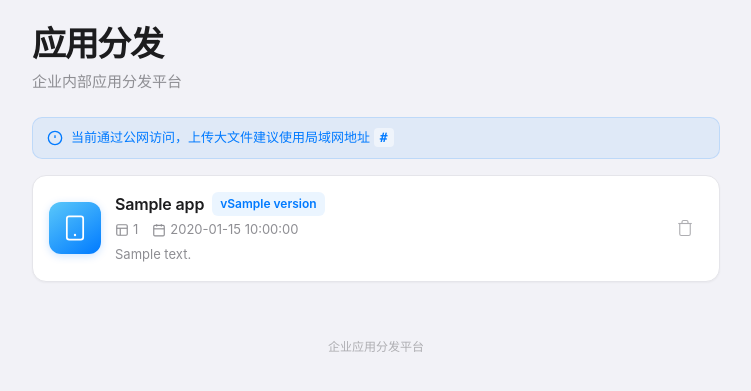
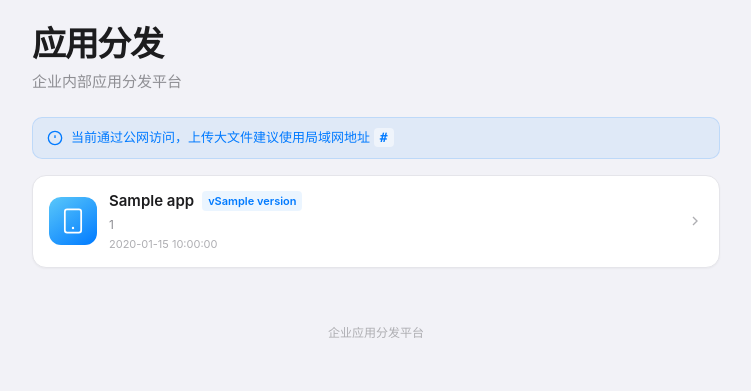
Before and after one commit to LinChengRain/localservice, a Python web app: template templates/index.html in a window 1280 px wide. Shown: the part 56-447 px from the top of the page, without its empty margins (264-1015 px from the left). Run offline with Jinja, Linux system fonts and the light colour scheme; the template is opened without the code that fills it: most values are stand-ins (such as "Sample title", 1, 10 or a date in 2020).

Commit message:
fix: 重新设计应用列表布局
- 重构为卡片式布局
- 时间、Bundle ID单行显示不换行
- 删除按钮仅局域网显示，移至卡片底部
- 移动端优化图标和间距

```diff
--- a/static/style.css
+++ b/static/style.css
@@ -272,120 +272,133 @@ body {
 .apps-list {
     display: flex;
     flex-direction: column;
-    gap: 0.625rem;
+    gap: 0.5rem;
 }
 
-.app-row {
+.app-card {
     background: var(--card);
     border-radius: var(--radius);
-    padding: 1rem;
+    box-shadow: var(--shadow-sm);
+    border: 0.5px solid var(--border);
+    overflow: hidden;
+}
+
+.app-card-main {
     display: flex;
     align-items: center;
-    gap: 0.875rem;
-    box-shadow: var(--shadow-sm);
-    border: 0.5px solid var(--border);
-    transition: var(--transition);
-    cursor: pointer;
+    gap: 0.75rem;
+    padding: 0.875rem 1rem;
     text-decoration: none;
     color: inherit;
+    transition: var(--transition);
 }
 
-.app-row:hover {
-    box-shadow: var(--shadow);
-    border-color: transparent;
+.app-card-main:hover {
+    background: var(--bg);
 }
 
-.app-row:active {
-    transform: scale(0.99);
-}
-
-.app-row-icon {
-    width: 52px;
-    height: 52px;
+.app-card-icon {
+    width: 48px;
+    height: 48px;
     flex-shrink: 0;
 }
 
-.app-row-icon img {
+.app-card-icon img {
     width: 100%;
     height: 100%;
     border-radius: 12px;
     object-fit: cover;
 }
 
-.app-row-default-icon {
+.app-card-icon-default {
     width: 100%;
     height: 100%;
-    background: linear-gradient(145deg, #5ac8fa 0%, #007aff 100%);
+    background: linear-gradient(145deg, #5ac8fa, #007aff);
     border-radius: 12px;
     display: flex;
     align-items: center;
     justify-content: center;
-    box-shadow: 0 2px 8px rgba(0,122,255,0.2);
 }
 
-.app-row-info {
+.app-card-content {
     flex: 1;
     min-width: 0;
 }
 
-.app-row-header {
+.app-card-top {
     display: flex;
     align-items: center;
     gap: 0.5rem;
     margin-bottom: 0.25rem;
 }
 
-.app-row-header h3 {
-    font-size: 1rem;
+.app-card-name {
+    font-size: 0.9375rem;
     font-weight: 600;
+    color: var(--text);
     white-space: nowrap;
     overflow: hidden;
     text-overflow: ellipsis;
-    letter-spacing: -0.01em;
+    margin: 0;
 }
 
-.app-badge {
+.app-card-version {
+    font-size: 0.6875rem;
+    font-weight: 600;
+    color: var(--primary);
     background: var(--primary-bg);
-    color: var(--primary);
-    padding: 0.1875rem 0.5rem;
-    border-radius: 6px;
-    font-size: 0.75rem;
-    font-weight: 600;
+    padding: 0.125rem 0.375rem;
+    border-radius: 4px;
     flex-shrink: 0;
 }
 
-.app-row-meta {
-    display: flex;
-    gap: 0.875rem;
-    flex-wrap: nowrap;
-    overflow: hidden;
-}
-
-.meta-item {
-    display: inline-flex;
-    align-items: center;
-    gap: 0.25rem;
-    font-size: 0.8125rem;
+.app-card-meta {
+    font-size: 0.75rem;
     color: var(--text-secondary);
     white-space: nowrap;
     overflow: hidden;
     text-overflow: ellipsis;
 }
 
-.app-row-desc {
-    font-size: 0.8125rem;
+.app-card-time {
+    font-size: 0.6875rem;
+    color: var(--text-tertiary);
+    margin-top: 0.125rem;
+}
+
+.app-card-arrow {
+    flex-shrink: 0;
+    color: var(--text-tertiary);
+}
+
+.app-card-actions {
+    padding: 0 1rem 0.75rem;
+}
+
+.btn-delete-sm {
+    display: inline-flex;
+    align-items: center;
+    gap: 0.25rem;
+    padding: 0.375rem 0.75rem;
+    background: transparent;
+    border: 1px solid var(--border);
+    border-radius: 6px;
+    font-size: 0.75rem;
     color: var(--text-secondary);
-    margin-top: 0.375rem;
-    white-space: nowrap;
+    cursor: pointer;
+    transition: var(--transition);
+}
+
+.btn-delete-sm:hover {
+    background: var(--danger-bg);
+    border-color: var(--danger);
+    color: var(--danger);
+}
+
+.app-card-meta, .app-card-time {
     overflow: hidden;
     text-overflow: ellipsis;
-}
-
-.app-row-actions {
-    display: flex;
-    align-items: center;
-    gap: 0.25rem;
-    flex-shrink: 0;
+    white-space: nowrap;
 }
 
 /* Empty State */
--- a/templates/index.html
+++ b/templates/index.html
@@ -32,12 +32,13 @@
 {% if apps %}
 <div class="apps-list">
     {% for app in apps %}
-    <a href="{{ url_for('install', app_id=app.id) }}" class="app-row">
-        <div class="app-row-icon">
+    <div class="app-card">
+        <a href="{{ url_for('install', app_id=app.id) }}" class="app-card-main">
+            <div class="app-card-icon">
                 {% if app.icon_filename %}
                 <img src="{{ url_for('download', filename=app.icon_filename) }}" alt="{{ app.name }}">
                 {% else %}
-            <div class="app-row-default-icon">
+                <div class="app-card-icon-default">
                     <svg width="28" height="28" viewBox="0 0 24 24" fill="none" stroke="white" stroke-width="1.5">
                         <rect x="5" y="2" width="14" height="20" rx="2" ry="2"/>
                         <line x1="12" y1="18" x2="12" y2="18.01" stroke-width="2" stroke-linecap="round"/>
@@ -45,45 +46,32 @@
                 </div>
                 {% endif %}
             </div>
-        <div class="app-row-info">
-            <div class="app-row-header">
-                <h3>{{ app.name }}</h3>
-                <span class="app-badge">v{{ app.version }}</span>
+            <div class="app-card-content">
+                <div class="app-card-top">
+                    <h3 class="app-card-name">{{ app.name }}</h3>
+                    <span class="app-card-version">v{{ app.version }}</span>
                 </div>
-            <div class="app-row-meta">
-                <span class="meta-item">
+                <div class="app-card-meta">{{ app.bundle_id }}</div>
+                <div class="app-card-time">{{ app.upload_time }}</div>
+            </div>
+            <svg class="app-card-arrow" width="16" height="16" viewBox="0 0 24 24" fill="none" stroke="currentColor" stroke-width="2">
+                <polyline points="9 18 15 12 9 6"/>
+            </svg>
+        </a>
+        {% if is_lan %}
+        <div class="app-card-actions">
+            <form action="{{ url_for('delete', app_id=app.id) }}" method="POST">
+                <button type="submit" class="btn-delete-sm" onclick="return confirm('确定删除 {{ app.name }}？')">
                     <svg width="14" height="14" viewBox="0 0 24 24" fill="none" stroke="currentColor" stroke-width="2">
-                        <rect x="3" y="3" width="18" height="18" rx="2" ry="2"/>
-                        <line x1="3" y1="9" x2="21" y2="9"/>
-                        <line x1="9" y1="21" x2="9" y2="9"/>
-                    </svg>
-                    {{ app.bundle_id }}
-                </span>
-                <span class="meta-item">
-                    <svg width="14" height="14" viewBox="0 0 24 24" fill="none" stroke="currentColor" stroke-width="2">
-                        <rect x="3" y="4" width="18" height="18" rx="2" ry="2"/>
-                        <line x1="16" y1="2" x2="16" y2="6"/>
-                        <line x1="8" y1="2" x2="8" y2="6"/>
-                        <line x1="3" y1="10" x2="21" y2="10"/>
-                    </svg>
-                    {{ app.upload_time }}
-                </span>
-            </div>
-            {% if app.description %}
-            <p class="app-row-desc">{{ app.description }}</p>
-            {% endif %}
-        </div>
-        <div class="app-row-actions" onclick="event.preventDefault(); event.stopPropagation();">
-            <form action="{{ url_for('delete', app_id=app.id) }}" method="POST" class="delete-form">
-                <button type="submit" class="btn-icon btn-delete-icon" title="删除应用" onclick="return confirm('确定要删除 {{ app.name }} 吗？此操作不可恢复。')">
-                    <svg width="18" height="18" viewBox="0 0 24 24" fill="none" stroke="currentColor" stroke-width="1.5">
                         <polyline points="3 6 5 6 21 6"/>
                         <path d="M19 6v14a2 2 0 0 1-2 2H7a2 2 0 0 1-2-2V6m3 0V4a2 2 0 0 1 2-2h4a2 2 0 0 1 2 2v2"/>
                     </svg>
+                    删除
                 </button>
             </form>
         </div>
-    </a>
+        {% endif %}
+    </div>
     {% endfor %}
 </div>
 
```
Also changed, not shown: other parts of static/style.css (+11 -19 lines). Lines whose indentation alone changed are shown as unchanged.
